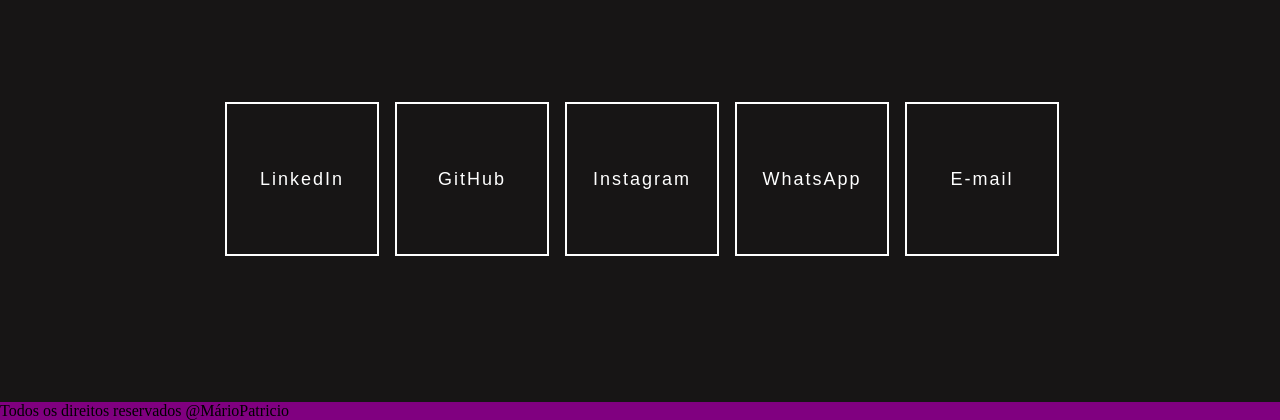
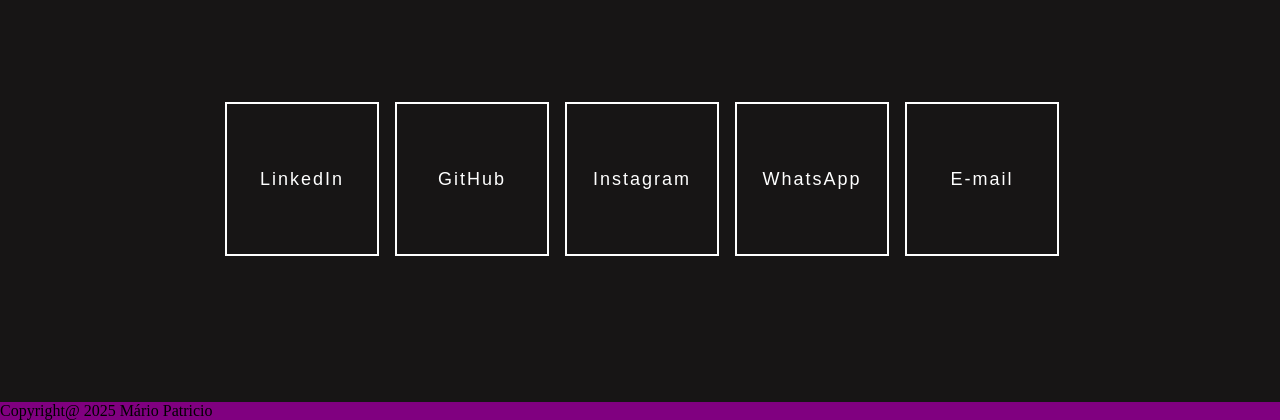
Before and after one commit to MarioPatricio/PortfolioTeste, a plain HTML site: page index.html in a window 1280 px wide. Shown: the part 435-855 px from the top of the page. Drawn offline with Linux system fonts and the light colour scheme.

Commit message:
Correção HTML

```diff
--- a/index.html
+++ b/index.html
@@ -51,7 +51,7 @@
 
     </div>
 
-    <footer class="rodape">Todos os direitos reservados @MárioPatricio</footer>
+    <footer class="rodape">Copyright@ 2025 Mário Patricio</footer>
 
 </body>
 </html>
```
